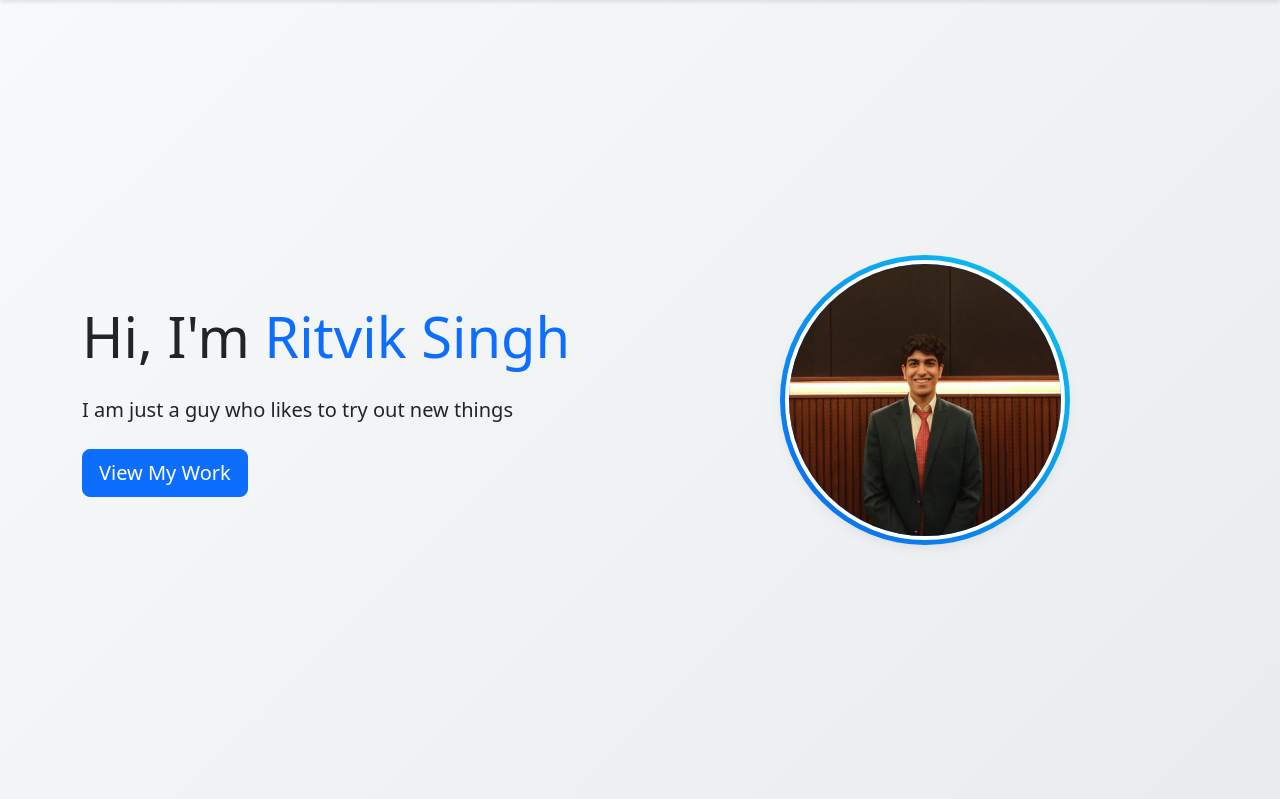
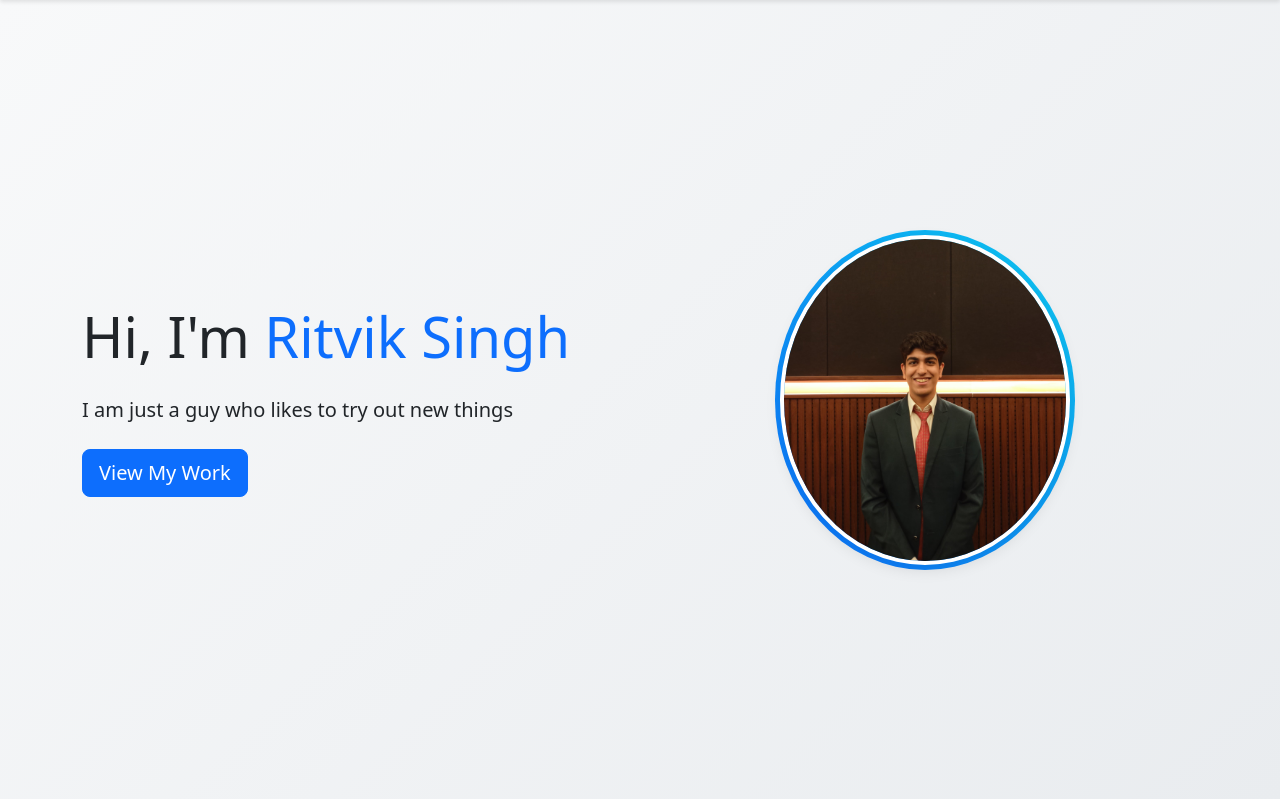
Before and after one commit to Rs0309/portfolio, a Flask app: page / in a window 1280 px wide. Shown: the part 56-855 px from the top of the page. Run offline with Flask 3, Linux system fonts and the light colour scheme.

Commit message:
Fix profile image size and styling

```diff
--- a/templates/index.html
+++ b/templates/index.html
@@ -11,10 +11,11 @@
                 <a href="#projects" class="btn btn-primary btn-lg">View My Work</a>
             </div>
             <div class="col-lg-6 text-center mt-5 mt-lg-0">
-                <div class="profile-image-container">
+                <div class="profile-image-container" style="max-width: 300px; margin: 0 auto;">
                     <img src="https://rs0309.github.io/portfolio/static/images/profile.jpg"
                          alt="Ritvik Singh"
-                         class="profile-image">
+                         class="profile-image rounded-circle"
+                         style="width: 100%; height: auto; object-fit: cover;">
                 </div>
             </div>
         </div>
```
